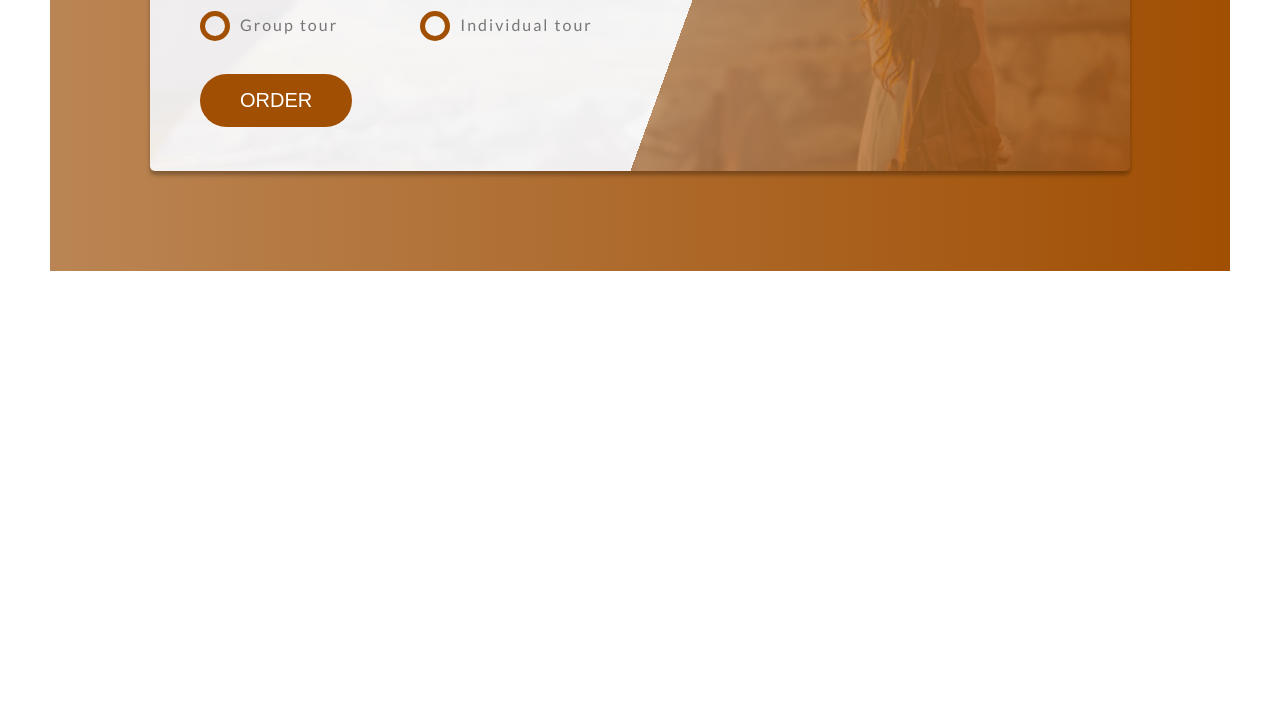
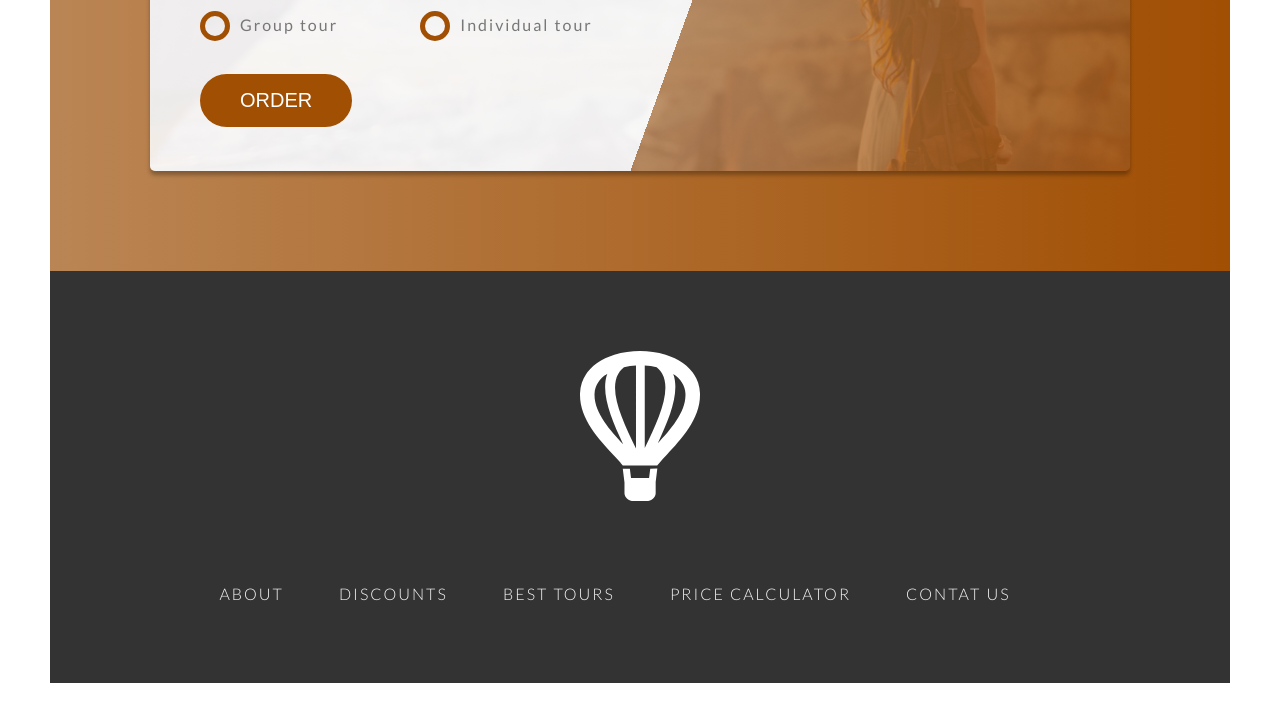
Before and after one commit to antonlazurko/advance-murkup-course, a plain HTML site: page index.html in a window 1280 px wide. Shown: the part 4960-5681 px from the top of the page. Before the commit the page ends 5281 px from the top, so only its background shows below. Drawn offline with Linux system fonts and the light colour scheme; files whose address does not match are found by name.

Commit message:
add footer

```diff
--- a/index.html
+++ b/index.html
@@ -261,6 +261,22 @@
                 </div>
             </section>
         </main>
+        <footer class="footer">
+            <div class="row text-align-center">
+                <a href="#">
+                    <img class="footer__logo" src="images/Icon-logo.svg" alt="logo">
+                </a>
+            </div>
+            <div class="row">
+                <ul class="footer__list">
+                    <li class="footer__item"><a href="#" class="footer__link">About</a></li>
+                    <li class="footer__item"><a href="#" class="footer__link">Discounts</a></li>
+                    <li class="footer__item"><a href="#" class="footer__link">Best tours</a></li>
+                    <li class="footer__item"><a href="#" class="footer__link">Price calculator</a></li>
+                    <li class="footer__item"><a href="#" class="footer__link">Contat us</a></li>
+                </ul>
+            </div>
+        </footer>
     </div>
 
     <!-- <section class="grid-test">
--- /dev/null
+++ b/sass/layout/_footer.sass
@@ -0,0 +1,28 @@
+.footer
+    background: #333333
+    padding: 8rem
+    &__logo
+        width: 12rem
+    &__list
+        list-style: none
+        text-align: center
+    &__item
+        display: inline-block
+        &:not(last-child)
+            margin-right: 5rem
+    &__link
+        &:link
+            display: inline-block
+            color: $color-gray-light
+            text-decoration: none
+            text-transform: uppercase
+            font-size: $font-size-paragraph
+            letter-spacing: .2rem
+            font-weight: 300
+            transition: 0.3s all
+        &:visited
+        &:active
+        &:hover
+            transform: rotate(5deg) scale(1.2)
+            color: $color-dark-brown
+            box-shadow: $box-shadow-light
--- a/sass/styles.sass
+++ b/sass/styles.sass
@@ -14,5 +14,6 @@
 @import './components/bg-video.sass'
 @import './components/book-form.sass'
 @import './layout/header.sass'
+@import './layout/footer.sass'
 @import './layout/grid.sass'
 @import './pages/home.sass'
```
Also changed, not shown: css/styles.css, 1 other file.
